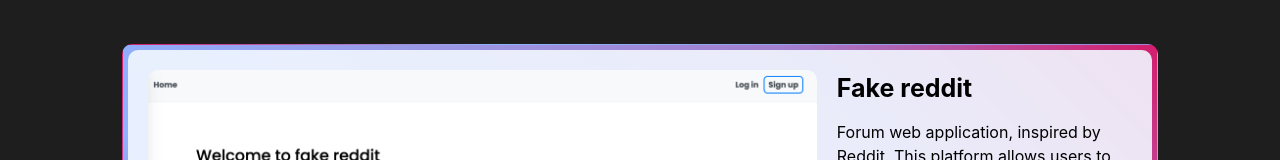
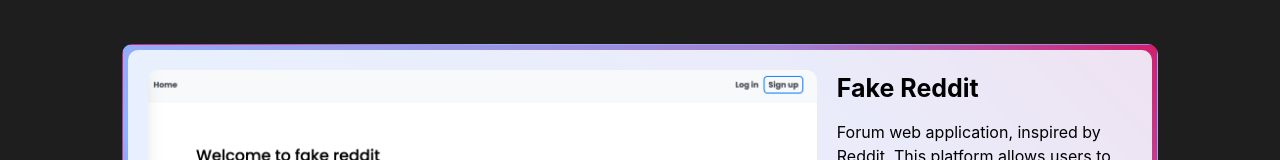
Before and after one commit to chriistopherngo/Portfolio, a React (Vite) app: page / in a window 1280 px wide. Shown: the part 2989-3149 px from the top of the page. Built offline with nearby package versions, Linux system fonts and the light colour scheme.

Commit message:
fixed capitalization

```diff
--- a/src/Components/Projects/Projects.jsx
+++ b/src/Components/Projects/Projects.jsx
@@ -12,7 +12,7 @@
 
       <div className="project_container">
       <ProjectItem
-          title="Fake reddit"
+          title="Fake Reddit"
           description="Forum web application, inspired by Reddit. This platform allows users to create topic-specific categories, make posts, and like posts from others. Users must sign up and log in to access all features. Part of the IDG 2001 Cloud Technologies course."
           insideProjectDesc = "This platform allows users to create topic-specific categories, make posts, and like posts from others. Users must sign up and log in to access all features. The application was developed using a MySQL database, Flask for the API, and React for the frontend. All components are deployed in Docker containers via Docker Compose on a Chameleon Cloud virtual machine."
           img="/img/fakereddit.png"
```
